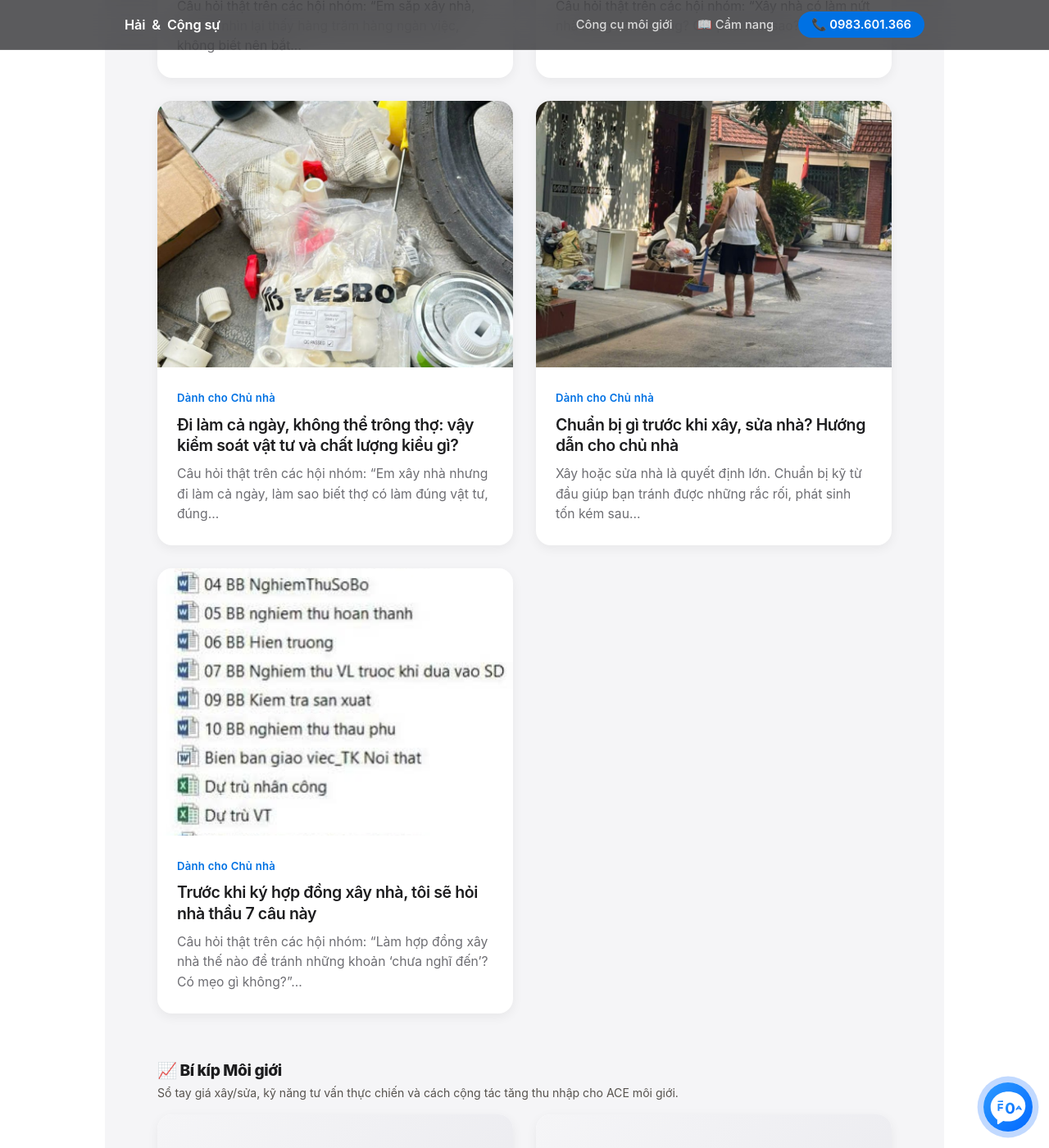
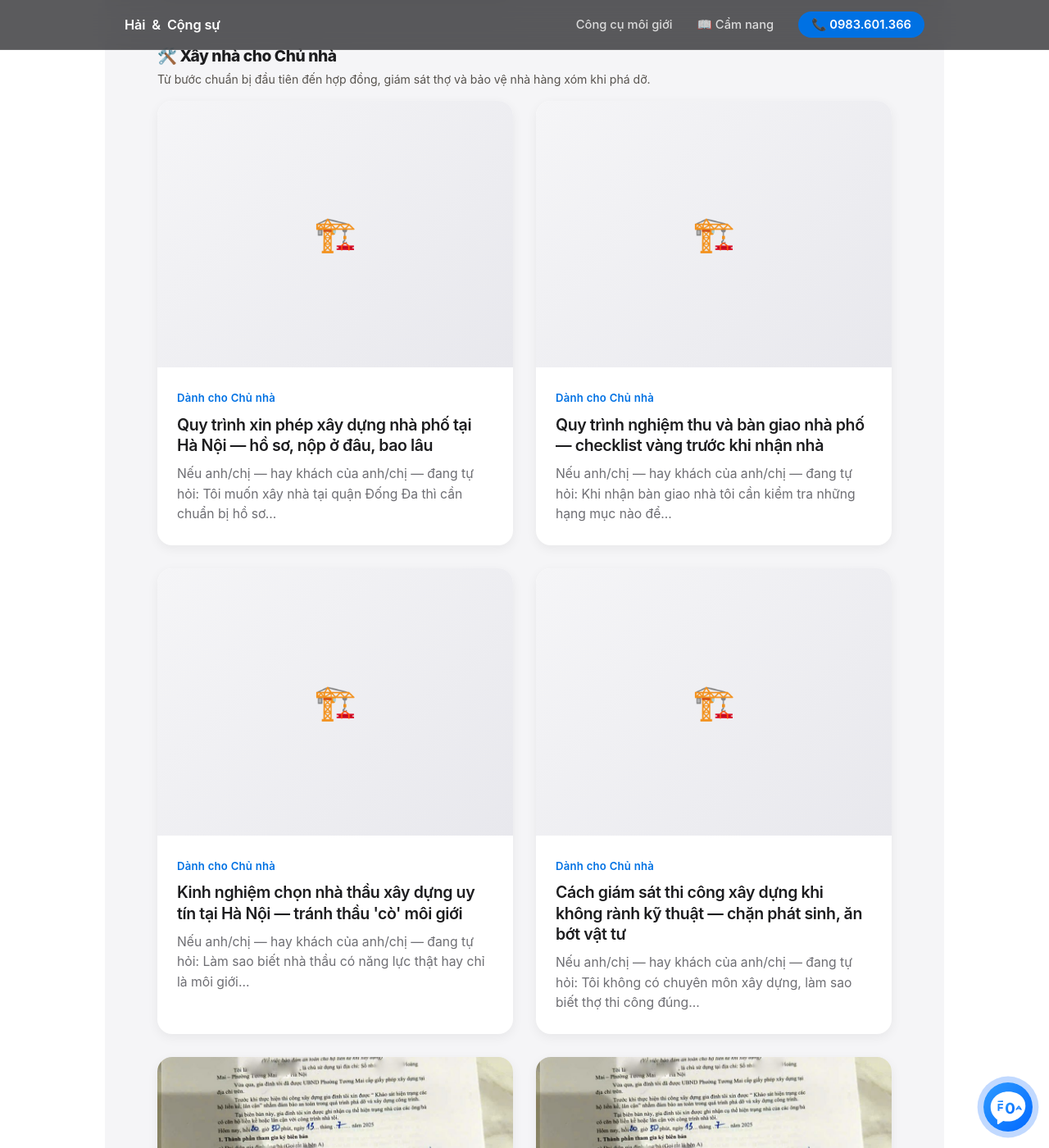
Before and after one commit to NCHhub/xaydung, a Jekyll site: the page built from index.html, in a window 1280 px wide and 1400 px high, scrolled down 10510 px. Shown: the whole window at 82% size. Built offline with Jekyll 4.4.1, drawn with Linux system fonts in a browser that asks for light colours; some of the changed lines change nothing that is shown; some of the changed text lies outside the part shown.

Commit message:
xaydung: +6 bài mới chủ nhà quan tâm (giá m², xin phép, chọn thầu, giám sát, chống thấm, nghiệm thu — nội dung 3 MCP nch/anngon/caohai00, gate 6/6 PASS) + nhóm cẩm nang Sửa chữa & Bảo trì

```diff
--- /dev/null
+++ b/_blog/2026-09-09-bao-gia-xay-nha-pho-ha-noi-2026-don-gia-theo-m2-va-cac-khoan-an-de-bo-sot.md
@@ -0,0 +1,31 @@
+---
+title: "Báo giá xây nhà phố Hà Nội 2026 — đơn giá theo m2 và các khoản 'ẩn' dễ bỏ sót"
+nhom: "Dành cho Chủ nhà"
+date: 2026-09-09
+chu_de: tai-chinh-xay-nha
+description: "Báo giá xây nhà phố Hà Nội 2026 — đơn giá theo m2 và các khoản 'ẩn' dễ bỏ sót"
+---
+
+Nếu anh/chị — hay khách của anh/chị — đang tự hỏi: **Xây nhà phố tại Hà Nội trọn gói khoảng bao nhiêu tiền một mét vuông?** thì bài viết dưới đây chính là câu trả lời thực tế từ công trường Hà Nội, không phải lý thuyết suông.
+
+## Dự toán xây nhà phố Hà Nội: Đừng chỉ nhìn vào con số m2
+
+Xây nhà ở phố cổ hay ngõ sâu Hà Nội, nếu chỉ lấy đơn giá nhân với diện tích thì khi làm chắc chắn sẽ "vỡ trận". Thực tế, chi phí trọn gói phụ thuộc rất lớn vào hiện trạng ngõ vào: ngõ xe tải vào tận nơi sẽ khác hoàn toàn với ngõ nhỏ phải vận chuyển vật liệu bằng xe rùa, xe thồ. Bên cạnh đó, việc xử lý móng cọc hay móng băng cho nền đất yếu ở các khu vực như Long Biên, Hoàng Mai cũng khiến ngân sách biến động. Thay vì chạy theo những lời chào giá rẻ bất ngờ trên mạng rồi bị "vẽ" thêm chi phí phát sinh, chủ nhà nên tập trung vào bảng dự toán chi tiết từng hạng mục.
+
+Để có con số chính xác cho mặt bằng nhà mình, hãy liên hệ Hải 0983.601.366 để khảo sát cụ thể.
+
+## Xu hướng chi phí xây dựng 2026 và cách tối ưu ngân sách
+
+Tiền vật liệu và nhân công tại Hà Nội luôn biến động theo năm, đặc biệt là phân khúc xây trọn gói "chìa khóa trao tay". Xu hướng năm 2026 hướng tới các vật liệu xanh, bền vững và tối ưu công năng cho nhà phố diện tích nhỏ, điều này có thể đẩy chi phí lên cao nếu không biết cách chọn lựa. Bí quyết để không bị hụt tiền là xác định rõ phong cách thiết kế (hiện đại hay tân cổ điển) và chất lượng hoàn thiện ngay từ đầu. Một đơn vị uy tín sẽ không báo giá "cào bằng" mà sẽ căn cứ vào bản vẽ kỹ thuật để chốt giá, cam kết không phát sinh. Điều này giúp chủ nhà chủ động tài chính, tránh tình trạng xây dở dang vì thiếu vốn.
+
+## Việc nhỏ nên làm ngay hôm nay
+
+Ghi lại các hạng mục trong bài vào sổ tay, hoặc gọi trực tiếp để được khảo sát hiện trạng và nghe tư vấn cụ thể cho mặt bằng nhà mình — tránh tự đoán rồi phát sinh chi phí về sau.
+
+---
+
+**Hải & Cộng sự — Xây · Sửa nhà Hà Nội**
+
+Chúng tôi là phòng kỹ thuật phía sau của ACE môi giới và là chỗ dựa cho chủ nhà: báo cáo khảo sát rõ ràng, công trình thật, hợp tác lâu dài, minh bạch quyền lợi.
+
+Cần tư vấn theo trường hợp cụ thể, liên hệ trực tiếp: **0983.601.366**. Tham khảo thêm cẩm nang tại **X.aladDin.vn**.
--- /dev/null
+++ b/_blog/2026-09-09-cach-giam-sat-thi-cong-xay-dung-khi-khong-ranh-ky-thuat-chan-phat-sinh-an-bot-vat-tu.md
@@ -0,0 +1,31 @@
+---
+title: "Cách giám sát thi công xây dựng khi không rành kỹ thuật — chặn phát sinh, ăn bớt vật tư"
+nhom: "Dành cho Chủ nhà"
+date: 2026-09-09
+chu_de: quy-trinh-xay-nha
+description: "Cách giám sát thi công xây dựng khi không rành kỹ thuật — chặn phát sinh, ăn bớt vật tư"
+---
+
+Nếu anh/chị — hay khách của anh/chị — đang tự hỏi: **Tôi không có chuyên môn xây dựng, làm sao biết thợ thi công đúng bản vẽ và không ăn bớt vật tư?** thì bài viết dưới đây chính là câu trả lời thực tế từ công trường Hà Nội, không phải lý thuyết suông.
+
+## Mẹo "bắt bài" thợ thi công đúng bản vẽ dù không rành kỹ thuật
+
+Đừng quá lo lắng nếu bạn không biết đọc bản vẽ chi tiết, vì thực tế giám sát xây nhà ở Hà Nội chủ yếu nằm ở việc "đối chiếu và chụp ảnh". Cách đơn giản nhất là yêu cầu nhà thầu triển khai bản vẽ shop-drawing (bản vẽ chi tiết thi công) ra mặt bằng thực tế bằng phấn hoặc sơn. Ví dụ, trước khi xây tường, hãy yêu cầu thợ đánh dấu vị trí tim cột, độ dày tường ngay trên sàn; bạn chỉ cần cầm thước dây đo lại xem có khớp với số đo trong bản vẽ không. Đặc biệt, hãy tập thói quen chụp ảnh/quay phim mọi công đoạn trước khi lấp đi (như đường điện âm tường, cốt thép móng). Khi mọi thứ được công khai, minh bạch ngay từ đầu, thợ sẽ tự giác làm chuẩn vì biết chủ nhà đang theo sát.
+
+Để nắm rõ quy trình kiểm tra thực tế cho từng hạng mục nhà bạn, hãy liên hệ Hải 0983.601.366 để khảo sát cụ thể.
+
+## Tuyệt chiêu kiểm soát vật tư, chặn đứng việc "ăn bớt" công trình
+
+Nhiều gia chủ sợ nhất cảnh thợ "rút ruột" vật tư hoặc dùng đồ kém chất lượng để ăn chênh lệch. Để trị dứt điểm, bạn cần áp dụng nguyên tắc: "Vật tư về đến công trình phải có xác nhận". Thay vì giao khoán toàn bộ, hãy yêu cầu nhà thầu lập bảng kê chi tiết chủng loại, nhãn hiệu và số lượng vật tư nhập về theo từng đợt. Khi thép về, hãy nhìn đúng thương hiệu và đường kính ly; khi xi măng về, kiểm tra hạn sử dụng và số bao. Với những món đồ khó kiểm soát như cát, đá, hãy dùng mẹo đo thể tích thùng xe hoặc yêu cầu đổ đúng vị trí tập kết để dễ theo dõi khối lượng. Hiện nay, chi phí vật liệu biến động theo ngày, vì vậy đừng quá cứng nhắc theo một con số cố định mà hãy tập trung vào chất lượng thực tế tại công trường.
+
+## Việc nhỏ nên làm ngay hôm nay
+
+Ghi lại các hạng mục trong bài vào sổ tay, hoặc gọi trực tiếp để được khảo sát hiện trạng và nghe tư vấn cụ thể cho mặt bằng nhà mình — tránh tự đoán rồi phát sinh chi phí về sau.
+
+---
+
+**Hải & Cộng sự — Xây · Sửa nhà Hà Nội**
+
+Chúng tôi là phòng kỹ thuật phía sau của ACE môi giới và là chỗ dựa cho chủ nhà: báo cáo khảo sát rõ ràng, công trình thật, hợp tác lâu dài, minh bạch quyền lợi.
+
+Cần tư vấn theo trường hợp cụ thể, liên hệ trực tiếp: **0983.601.366**. Tham khảo thêm cẩm nang tại **X.aladDin.vn**.
--- /dev/null
+++ b/_blog/2026-09-09-chong-tham-triet-de-cho-nha-cu-tai-ha-noi-dung-chi-son-de-len-vet-moc.md
@@ -0,0 +1,31 @@
+---
+title: "Chống thấm triệt để cho nhà cũ tại Hà Nội — đừng chỉ 'sơn đè' lên vết mốc"
+nhom: "Dành cho Chủ nhà"
+date: 2026-09-09
+chu_de: sua-chua-bao-tri
+description: "Chống thấm triệt để cho nhà cũ tại Hà Nội — đừng chỉ 'sơn đè' lên vết mốc"
+---
+
+Nếu anh/chị — hay khách của anh/chị — đang tự hỏi: **Nhà xây từ những năm 90, tường thấm mốc nặng, nên dùng vật liệu gì để sửa dứt điểm?** thì bài viết dưới đây chính là câu trả lời thực tế từ công trường Hà Nội, không phải lý thuyết suông.
+
+## Bắt bệnh tường cũ: Đừng chỉ "sơn đè" lên vết mốc
+
+Nhà xây từ những năm 90 ở Hà Nội đa số dùng gạch đặc, vữa vôi nên sau mấy chục năm, kết cấu đã bị "lão hóa", xuất hiện nhiều vết nứt chân chim và hiện tượng mao dẫn hút ẩm từ nền đất lên. Sai lầm lớn nhất của nhiều chủ nhà là thấy mốc lại gọi thợ bả matit rồi sơn lại cho đẹp; cách này chỉ được vài tháng là bong tróc vì nước vẫn kẹt bên trong tường. Để xử lý dứt điểm, bắt buộc phải "đập đi xây lại" lớp vữa cũ đã bị mủn, đục sâu vào mạch gạch để xử lý chống thấm ngược hoặc dùng vật liệu thẩm thấu chuyên dụng. Với đặc thù nhà phố san sát nhau, việc xử lý phải tính toán kỹ để không ảnh hưởng đến nhà hàng xóm.
+
+Để biết chính xác tường nhà bác bị thấm do nứt sàn hay thấm ngược từ móng, hãy liên hệ Hải 0983.601.366 để khảo sát cụ thể.
+
+## Lựa chọn vật liệu: Ưu tiên giải pháp thẩm thấu và màng chống thấm
+
+Với những căn nhà cũ, tôi khuyên các bác không nên quá lạm dụng các loại sơn chống thấm bề mặt rẻ tiền vì chúng dễ bị phồng rộp do áp lực nước từ trong ra. Thay vào đó, nên sử dụng kết hợp: chất chống thấm dạng tinh thể thẩm thấu (đi sâu vào lỗ rỗng của bê tông) cho các khu vực vệ sinh, ban công và sơn chống thấm cao cấp có độ co giãn tốt cho tường ngoài. Nếu tường bị thấm nặng từ chân tường, phương pháp bơm keo epoxy hoặc dùng màng chống thấm chuyên dụng sẽ mang lại hiệu quả bền vững hơn. Chi phí vật liệu hiện nay dao động tùy theo thương hiệu và mức độ hư hại, nhưng quan trọng nhất vẫn là tay nghề thợ thi công phải tỉ mỉ, đúng quy trình. Các bác cứ liên hệ để tôi tư vấn loại vật liệu phù hợp nhất với hiện trạng thực tế của nhà mình.
+
+## Việc nhỏ nên làm ngay hôm nay
+
+Ghi lại các hạng mục trong bài vào sổ tay, hoặc gọi trực tiếp để được khảo sát hiện trạng và nghe tư vấn cụ thể cho mặt bằng nhà mình — tránh tự đoán rồi phát sinh chi phí về sau.
+
+---
+
+**Hải & Cộng sự — Xây · Sửa nhà Hà Nội**
+
+Chúng tôi là phòng kỹ thuật phía sau của ACE môi giới và là chỗ dựa cho chủ nhà: báo cáo khảo sát rõ ràng, công trình thật, hợp tác lâu dài, minh bạch quyền lợi.
+
+Cần tư vấn theo trường hợp cụ thể, liên hệ trực tiếp: **0983.601.366**. Tham khảo thêm cẩm nang tại **X.aladDin.vn**.
--- /dev/null
+++ b/_blog/2026-09-09-kinh-nghiem-chon-nha-thau-xay-dung-uy-tin-tai-ha-noi-tranh-thau-co-moi-gioi.md
@@ -0,0 +1,31 @@
+---
+title: "Kinh nghiệm chọn nhà thầu xây dựng uy tín tại Hà Nội — tránh thầu 'cò' môi giới"
+nhom: "Dành cho Chủ nhà"
+date: 2026-09-09
+chu_de: quy-trinh-xay-nha
+description: "Kinh nghiệm chọn nhà thầu xây dựng uy tín tại Hà Nội — tránh thầu 'cò' môi giới"
+---
+
+Nếu anh/chị — hay khách của anh/chị — đang tự hỏi: **Làm sao biết nhà thầu có năng lực thật hay chỉ là môi giới trung gian?** thì bài viết dưới đây chính là câu trả lời thực tế từ công trường Hà Nội, không phải lý thuyết suông.
+
+## Cách phân biệt nhà thầu trực tiếp và "cò" xây dựng
+
+Nhiều chủ nhà ở Hà Nội dễ bị đánh lừa bởi những bộ hồ sơ năng lực bóng bẩy nhưng thực chất chỉ là đơn vị môi giới, nhận công trình rồi "bán" lại cho tổ đội thợ tự phát. Muốn biết thầu thật hay thầu ảo, cách nhanh nhất là yêu cầu đi xem thực tế các công trình họ đang thi công, không phải xem ảnh chụp. Nhà thầu có năng lực thật sẽ nắm rõ từng chi tiết kỹ thuật, giải thích cặn kẽ lý do chọn loại thép này, mác bê tông kia thay vì trả lời chung chung "cứ yên tâm cứ để tôi lo". Hãy để ý cách họ điều phối thợ tại công trường; nếu thợ làm việc hời hợt, không có quản lý giám sát chặt chẽ thì khả năng cao đó là thầu trung gian, chỉ quan tâm đến việc thu tiền cọc rồi bỏ mặc cho tổ đội tự bơi.
+
+Để không mất tiền oan cho trung gian, hãy liên hệ Hải 0983.601.366 để khảo sát cụ thể.
+
+## "Đọc vị" năng lực thầu qua bảng dự toán và cam kết
+
+Đừng bao giờ chọn nhà thầu chỉ dựa trên báo giá rẻ nhất, vì tại Hà Nội, "rẻ" thường đi đôi với việc bớt xén vật tư hoặc phát sinh vô tội vạ khi vào việc. Một nhà thầu uy tín sẽ cung cấp bảng dự toán chi tiết đến từng cái đinh, bao xi măng, có ghi rõ chủng loại, nhãn hiệu vật tư và cam kết không phát sinh nếu không thay đổi thiết kế. Hãy đặt những câu hỏi hóc búa về xử lý chống thấm nhà phố hay cách gia cố móng trên nền đất yếu đặc trưng của nhiều khu vực nội thành. Những đơn vị làm thật, ăn thật sẽ tự tin đưa ra giải pháp kỹ thuật cụ thể, có cơ sở khoa học chứ không hứa hẹn suông. Xu hướng giá xây dựng hiện nay biến động theo vật liệu, vì vậy hãy yêu cầu một đơn giá minh bạch và cam kết tiến độ bằng văn bản rõ ràng.
+
+## Việc nhỏ nên làm ngay hôm nay
+
+Ghi lại các hạng mục trong bài vào sổ tay, hoặc gọi trực tiếp để được khảo sát hiện trạng và nghe tư vấn cụ thể cho mặt bằng nhà mình — tránh tự đoán rồi phát sinh chi phí về sau.
+
+---
+
+**Hải & Cộng sự — Xây · Sửa nhà Hà Nội**
+
+Chúng tôi là phòng kỹ thuật phía sau của ACE môi giới và là chỗ dựa cho chủ nhà: báo cáo khảo sát rõ ràng, công trình thật, hợp tác lâu dài, minh bạch quyền lợi.
+
+Cần tư vấn theo trường hợp cụ thể, liên hệ trực tiếp: **0983.601.366**. Tham khảo thêm cẩm nang tại **X.aladDin.vn**.
--- /dev/null
+++ b/_blog/2026-09-09-quy-trinh-nghiem-thu-va-ban-giao-nha-pho-checklist-vang-truoc-khi-nhan-nha.md
@@ -0,0 +1,31 @@
+---
+title: "Quy trình nghiệm thu và bàn giao nhà phố — checklist vàng trước khi nhận nhà"
+nhom: "Dành cho Chủ nhà"
+date: 2026-09-09
+chu_de: quy-trinh-xay-nha
+description: "Quy trình nghiệm thu và bàn giao nhà phố — checklist vàng trước khi nhận nhà"
+---
+
+Nếu anh/chị — hay khách của anh/chị — đang tự hỏi: **Khi nhận bàn giao nhà tôi cần kiểm tra những hạng mục nào để tránh hư hỏng sau khi vào ở?** thì bài viết dưới đây chính là câu trả lời thực tế từ công trường Hà Nội, không phải lý thuyết suông.
+
+## Checklist "vàng" kiểm tra chi tiết khi nhận bàn giao nhà phố
+
+Đừng để vẻ ngoài sơn phết bóng bẩy đánh lừa, cái cốt lõi của ngôi nhà nằm ở những chi tiết "ẩn" mà nếu không soi kỹ, vào ở rồi mới thấy hỏng thì sửa rất cực. Đầu tiên, các bác hãy kiểm tra hệ thống điện nước: xả hết tất cả vòi, bồn cầu xem thoát nước có nhanh không, có bị rò rỉ ở các khớp nối âm tường không; bật toàn bộ công tắc, ổ cắm để thử tải. Tiếp theo là phần hoàn thiện: dùng đèn pin soi sát các góc tường xem có bị nứt chân chim, bong tróc hay vữa bị bộp không. Cửa sổ, cửa ra vào phải đóng mở êm, không bị kẹt hay hở khe gió. Đặc biệt, hãy kiểm tra kỹ độ dốc sàn nhà vệ sinh và ban công, tránh tình trạng nước đọng thành vũng sau khi lau nhà.
+
+Để an tâm tuyệt đối và không bỏ sót lỗi kỹ thuật nhỏ nhất, quý khách hãy liên hệ Hải 0983.601.366 để khảo sát cụ thể.
+
+## Quy trình ký biên bản nghiệm thu: Chặt chẽ để tránh tranh chấp
+
+Nhận nhà không đơn giản là cầm chìa khóa là xong, mà phải đi kèm một biên bản nghiệm thu chi tiết, ghi rõ từng hạng mục đạt hay chưa đạt. Nhiều chủ nhà thường nể thợ nên ký đại, đến lúc thấm dột hay sụt lún mới cuống cuồng gọi thì thợ thường đùn đẩy hoặc báo chi phí sửa chữa phát sinh. Đúng chuẩn là các bác phải lập danh sách "Pending" (các lỗi cần khắc phục), yêu cầu nhà thầu cam kết thời hạn sửa xong và chỉ ký biên bản bàn giao cuối cùng khi mọi thứ đã hoàn thiện 100%. Đồng thời, hãy yêu cầu bàn giao đầy đủ hồ sơ hoàn công, sơ đồ đường điện, đường nước âm tường để sau này muốn khoan tường hay sửa chữa không bị khoan nhầm vào ống nước. Việc làm chặt chẽ ngay từ đầu chính là cách bảo vệ tài sản và giữ tình cảm tốt nhất giữa chủ nhà và đơn vị thi công.
+
+## Việc nhỏ nên làm ngay hôm nay
+
+Ghi lại các hạng mục trong bài vào sổ tay, hoặc gọi trực tiếp để được khảo sát hiện trạng và nghe tư vấn cụ thể cho mặt bằng nhà mình — tránh tự đoán rồi phát sinh chi phí về sau.
+
+---
+
+**Hải & Cộng sự — Xây · Sửa nhà Hà Nội**
+
+Chúng tôi là phòng kỹ thuật phía sau của ACE môi giới và là chỗ dựa cho chủ nhà: báo cáo khảo sát rõ ràng, công trình thật, hợp tác lâu dài, minh bạch quyền lợi.
+
+Cần tư vấn theo trường hợp cụ thể, liên hệ trực tiếp: **0983.601.366**. Tham khảo thêm cẩm nang tại **X.aladDin.vn**.
--- /dev/null
+++ b/_blog/2026-09-09-quy-trinh-xin-phep-xay-dung-nha-pho-tai-ha-noi-ho-so-nop-o-dau-bao-lau.md
@@ -0,0 +1,29 @@
+---
+title: "Quy trình xin phép xây dựng nhà phố tại Hà Nội — hồ sơ, nộp ở đâu, bao lâu"
+nhom: "Dành cho Chủ nhà"
+date: 2026-09-09
+chu_de: quy-trinh-xay-nha
+description: "Quy trình xin phép xây dựng nhà phố tại Hà Nội — hồ sơ, nộp ở đâu, bao lâu"
+---
+
+Nếu anh/chị — hay khách của anh/chị — đang tự hỏi: **Tôi muốn xây nhà tại quận Đống Đa thì cần chuẩn bị hồ sơ gì và xin phép ở đâu cho nhanh?** thì bài viết dưới đây chính là câu trả lời thực tế từ công trường Hà Nội, không phải lý thuyết suông.
+
+## Hồ sơ xin phép xây dựng tại Đống Đa: Chuẩn bị sao cho "nuột"?
+
+Xây nhà phố ở những quận lõi như Đống Đa, ngõ ngách chằng chịt nên khâu hồ sơ cần cực kỳ chuẩn chỉnh để tránh bị trả về nhiều lần. Thay vì tự mày mò, bác chủ nhà cần chuẩn bị bộ hồ sơ gồm: Đơn đề nghị cấp phép (theo mẫu), Giấy chứng nhận quyền sử dụng đất (sổ đỏ photo công chứng), và quan trọng nhất là Bản vẽ thiết kế kỹ thuật được phê duyệt. Bản vẽ này không chỉ là sơ đồ nhà mà phải khớp từng centimet với chỉ giới đường đỏ, mật độ xây dựng và quy định về chiều cao tầng của khu vực. Nếu nhà mình nằm trong khu bảo tồn hoặc gần công trình công cộng, hồ sơ sẽ phức tạp hơn nhiều. Để tránh mất thời gian chạy đi chạy lại, bác nên liên hệ Hải 0983.601.366 để khảo sát cụ thể.
+
+## Nộp hồ sơ ở đâu và làm sao để thủ tục "trôi" nhanh nhất?
+
+Đừng để bị rối giữa các tầng thủ tục hành chính khi xin phép xây dựng tại Thủ đô. Với nhà phố tại Đống Đa, địa điểm nộp hồ sơ chuẩn nhất là Bộ phận Một cửa của UBND Quận Đống Đa. Quy trình hiện nay đã cải thiện nhiều qua cổng dịch vụ công trực tuyến, nhưng thực tế, việc có một đơn vị tư vấn am hiểu "luật chơi" tại địa phương sẽ giúp bác kiểm tra trước các sai sót về quy hoạch, tránh việc bị treo hồ sơ vô thời hạn. Thời gian cấp phép thường theo quy định, nhưng nhanh hay chậm phụ thuộc vào việc bản vẽ có đúng quy chuẩn hay không. Về chi phí dịch vụ và phí cấp phép, hiện nay có xu hướng biến động tùy theo quy mô công trình, bác cứ nhắn trực tiếp để em báo giá chi tiết theo thực tế hiện trạng.
+
+## Việc nhỏ nên làm ngay hôm nay
+
+Ghi lại các hạng mục trong bài vào sổ tay, hoặc gọi trực tiếp để được khảo sát hiện trạng và nghe tư vấn cụ thể cho mặt bằng nhà mình — tránh tự đoán rồi phát sinh chi phí về sau.
+
+---
+
+**Hải & Cộng sự — Xây · Sửa nhà Hà Nội**
+
+Chúng tôi là phòng kỹ thuật phía sau của ACE môi giới và là chỗ dựa cho chủ nhà: báo cáo khảo sát rõ ràng, công trình thật, hợp tác lâu dài, minh bạch quyền lợi.
+
+Cần tư vấn theo trường hợp cụ thể, liên hệ trực tiếp: **0983.601.366**. Tham khảo thêm cẩm nang tại **X.aladDin.vn**.
--- a/_data/camnang.yml
+++ b/_data/camnang.yml
@@ -26,6 +26,11 @@
   ten: "Bí kíp Môi giới"
   mota: "Sổ tay giá xây/sửa, kỹ năng tư vấn thực chiến và cách cộng tác tăng thu nhập cho ACE môi giới."
   hot: false
+- id: sua-chua-bao-tri
+  icon: "🔧"
+  ten: "Sửa chữa & Bảo trì nhà cũ"
+  mota: "Chống thấm, xử lý mốc và những hạng mục bảo trì nhà cũ để sống an toàn, bền lâu."
+  hot: false
 - id: tien-ich-ha-noi
   icon: "🧹"
   ten: "Dịch vụ nhà cửa Hà Nội"
```
